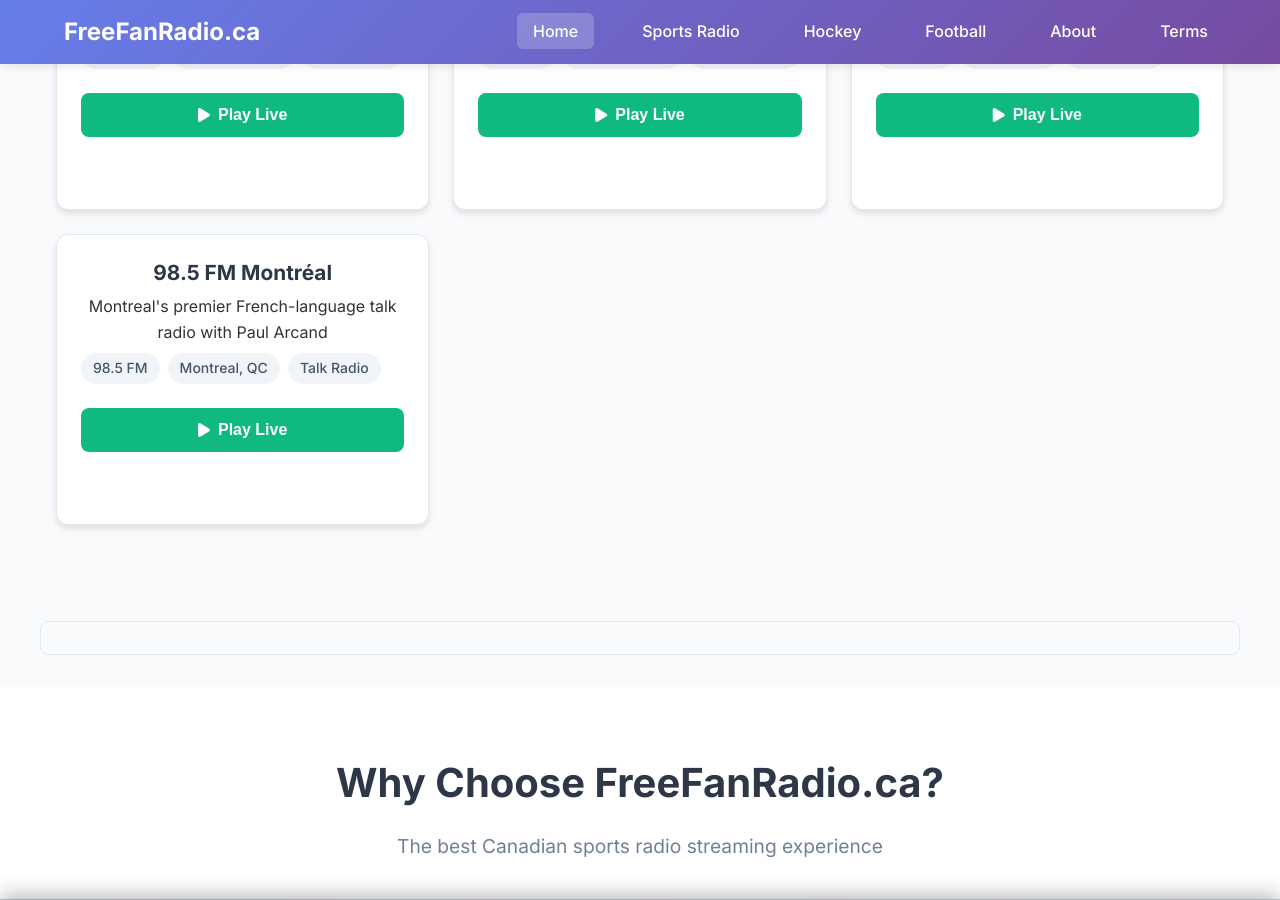
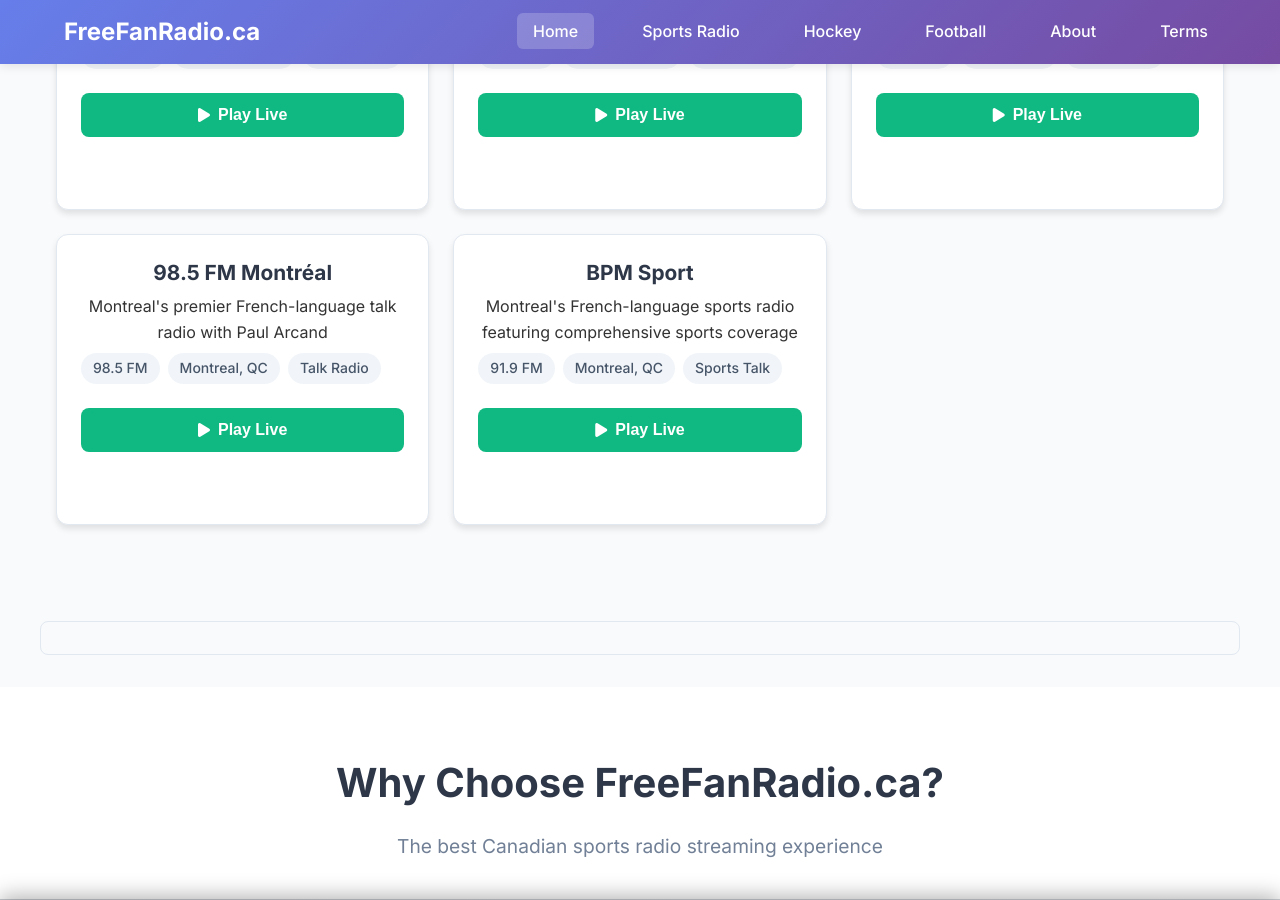
Before and after one commit to freefanradio/freefanradio.github.io, a Jekyll site: the page built from index.html, in a window 1280 px wide and 900 px high, scrolled down 1358 px. Built offline with Jekyll 4.4.1, drawn with Linux system fonts in a browser that asks for light colours.

Commit message:
Added bpm sport 91.9 to radio.

```diff
--- a/index.html
+++ b/index.html
@@ -183,6 +183,26 @@
                 </div>
             </div>
         </div>
+
+        <div class="station-card">
+            <div class="station-header">
+                <div class="station-info">
+                    <h3>BPM Sport</h3>
+                    <p>Montreal's French-language sports radio featuring comprehensive sports coverage</p>
+                    <div class="station-meta">
+                        <span class="frequency">91.9 FM</span>
+                        <span class="location">Montreal, QC</span>
+                        <span class="genre">Sports Talk</span>
+                    </div>
+                </div>
+                <div class="station-actions">
+                    <button class="play-station-btn" data-stream="https://stream.bpmsports.ca/cklx.aac" data-name="BPM Sport">
+                        <i class="fas fa-play"></i>
+                        Play Live
+                    </button>
+                </div>
+            </div>
+        </div>
     </div>
 </section>
 
```
Also changed, not shown: _stations/bpm-sport-montreal.md (added, +76 -0 lines).
